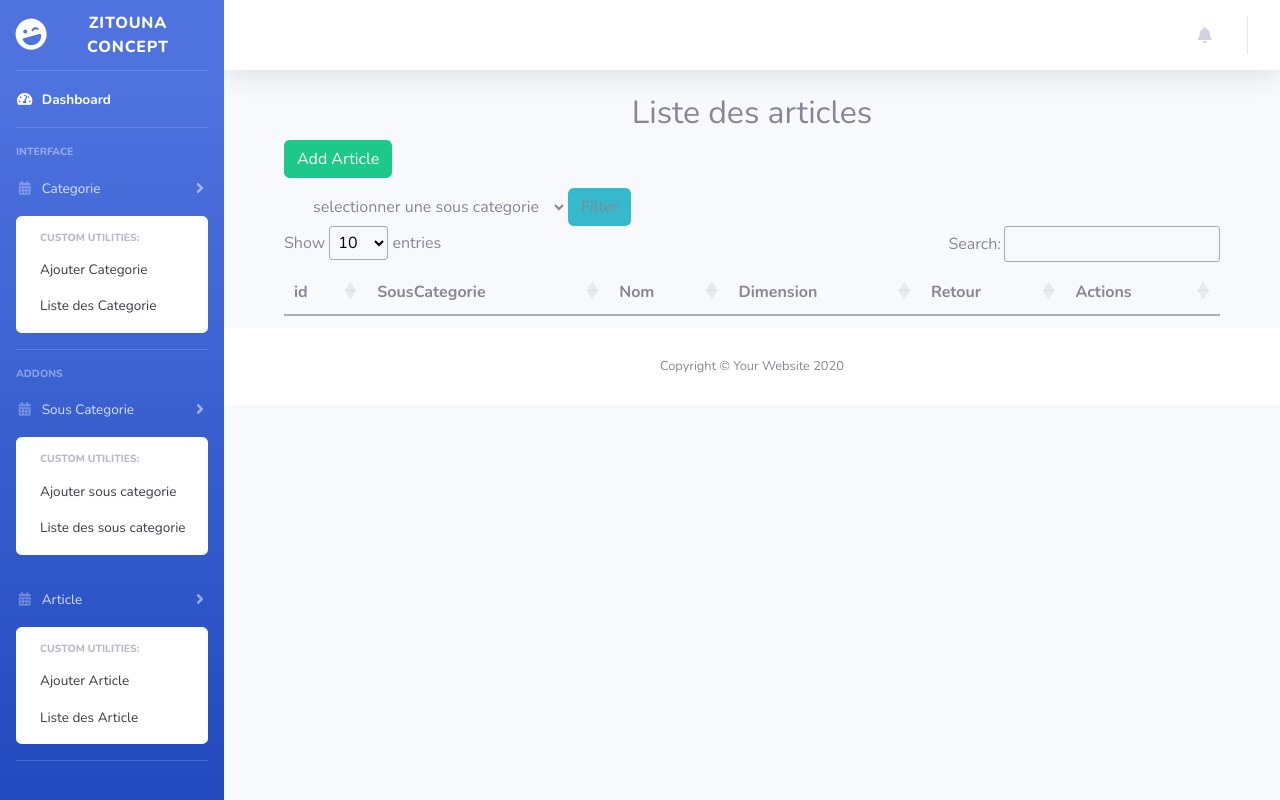
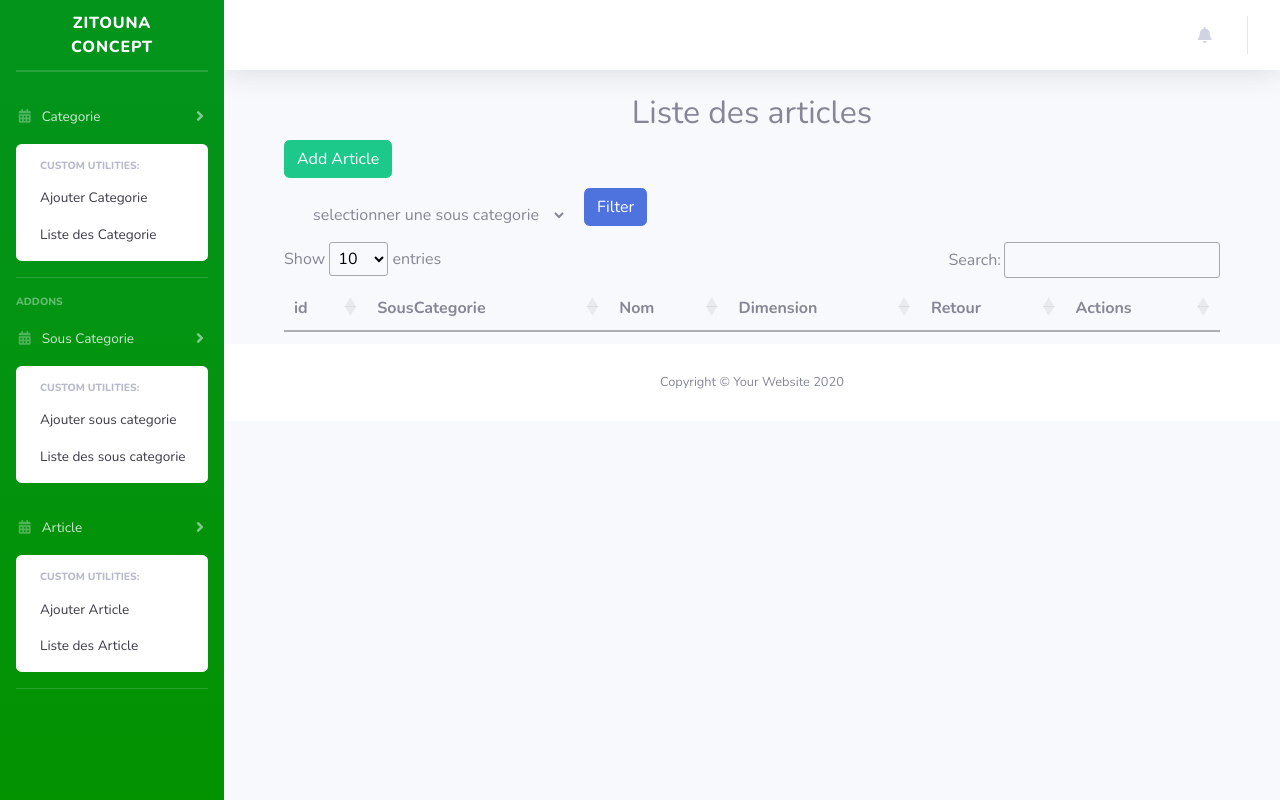
Before and after one commit to mahdi-hamdii/ZitounaConcept, a Symfony app: template templates/add_article/listArticle.html.twig in a window 1280 px wide. Run offline with Twig, Linux system fonts and the light colour scheme; the template is opened without the code that fills it, so the values that code supplies are empty; some libraries are stand-ins or nearby versions.

Commit message:
zedt fixit choiya bugs fel front w na7it l alert mte3 l filter

```diff
--- a/templates/add_article/listArticle.html.twig
+++ b/templates/add_article/listArticle.html.twig
@@ -38,7 +38,7 @@
                                         <option value="{{ souscat.nom }}">{{ souscat.nom }}</option>
                                     {% endfor%}
                                 </select>
-                                <a class="btn  btn-info" id="filter" name="filter" type="button" >Filter</a>
+                                <a class="btn  btn-primary" style="color:#fff; margin-left:1rem; margin-bottom:1rem" id="filter" name="filter" type="button" >Filter</a>
                             </form>
                         </div>
                     </div>
@@ -100,7 +100,7 @@
                 fill_datatable(filter_cat);
                 console.log(filter_cat);
             }else {
-                alert('Select Both filter option');
+                //alert('Select Both filter option');
                 $('#memListTable').DataTable().destroy();
                 fill_datatable();
             }
--- a/templates/add_sous_categorie/list.html.twig
+++ b/templates/add_sous_categorie/list.html.twig
@@ -16,7 +16,7 @@
                 </div>
             {% endfor %}
             <form action="{{ path('sous_categorie_list') }}" method="post">
-            <div class="form-group">
+            <div class="form-group" style="display:inline-block; width:15rem">
                 <label for="exampleFormControlSelect1">sélectionner une catégorie</label>
                 <select class="form-control" id="exampleFormControlSelect1" name="categorie">
                     {% for categorie in categories %}
--- a/templates/adminBase.html.twig
+++ b/templates/adminBase.html.twig
@@ -17,33 +17,19 @@
 <div id="wrapper">
 
     <!-- Sidebar -->
-    <ul class="navbar-nav bg-gradient-primary sidebar sidebar-dark accordion" id="accordionSidebar">
+    <ul class="navbar-nav bg-gradient-primary sidebar sidebar-dark accordion" style="background-image: linear-gradient(180deg, #02941b  10%, #039200   100%)" id="accordionSidebar">
 
         <!-- Sidebar - Brand -->
         <a class="sidebar-brand d-flex align-items-center justify-content-center" href="{{ asset('/personne') }}">
-            <div class="sidebar-brand-icon rotate-n-15">
-                <i class="fas fa-laugh-wink"></i>
-            </div>
             <div class="sidebar-brand-text mx-3"> Zitouna Concept</div>
         </a>
 
         <!-- Divider -->
         <hr class="sidebar-divider my-0">
 
-        <!-- Nav Item - Dashboard -->
-        <li class="nav-item active">
-            <a class="nav-link" href="{{ asset('/personne') }}">
-                <i class="fas fa-fw fa-tachometer-alt"></i>
-                <span>Dashboard</span></a>
-        </li>
 
         <!-- Divider -->
         <hr class="sidebar-divider">
-
-        <!-- Heading -->
-        <div class="sidebar-heading">
-            Interface
-        </div>
 
         <!-- Nav Item - Pages Collapse Menu -->
         <li class="nav-item">
--- a/templates/security/login.html.twig
+++ b/templates/security/login.html.twig
@@ -25,7 +25,7 @@
     </div>
 {% endfor %}
 
-<body class="bg-gradient-primary">
+<body class="bg-gradient-primary" style="background-image: linear-gradient(180deg, #02941b  10%, #3af436  100%)">
 <div class="container">
 
     <!-- Outer Row -->
@@ -61,7 +61,7 @@
                                     <div class="form-group">
                                         <input type="hidden" name="_csrf_token"
                                                value="{{ csrf_token('authenticate') }}">
-                                        <button class="btn btn-primary btn-user btn-block" type="submit">
+                                        <button class="btn btn-primary btn-user btn-block"  type="submit">
                                             Connexion
                                         </button>
                                     </div>
```
